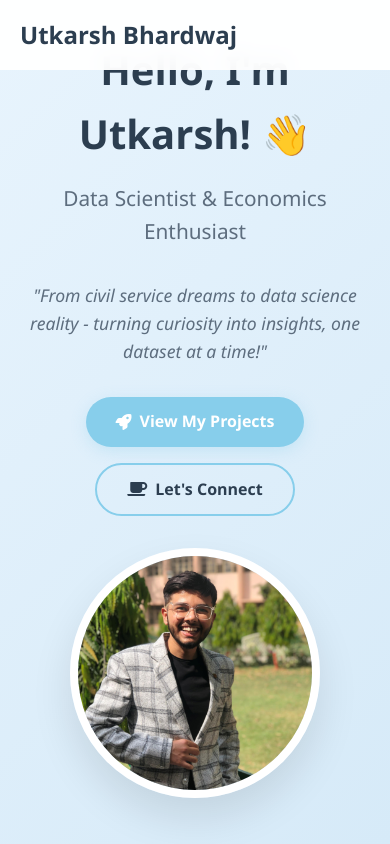
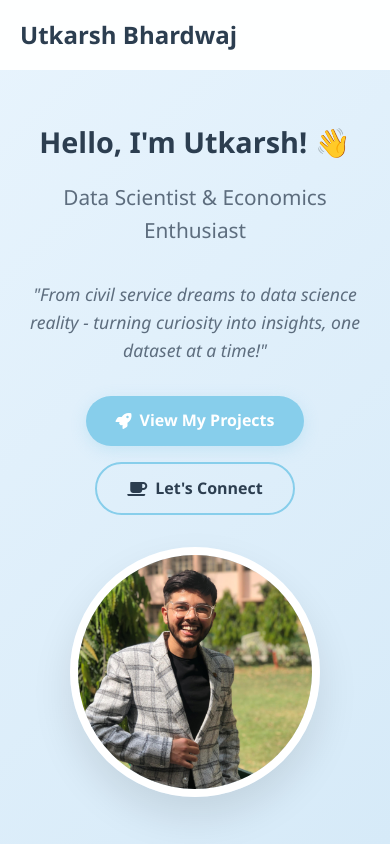
Before and after one commit to utkarsh-284/utkarsh-284.github.io, a plain HTML site: page index.html in a window 390 px wide. Shown: the top 844 px of the page. Drawn offline with Linux system fonts and the light colour scheme.

Commit message:
Update index.html for clear mobile view

```diff
--- a/index.html
+++ b/index.html
@@ -88,6 +88,7 @@
             align-items: center;
             position: relative;
             overflow: hidden;
+	    padding: 0 10px;
         }
 
         .hero-content {
@@ -96,13 +97,16 @@
             gap: 4rem;
             align-items: center;
             z-index: 2;
+	    margin-top: 80px;
         }
 
         .hero-text h1 {
-            font-size: 3.5rem;
+            font-size: clamp(1.8rem, 5vw, 3.5rem);
             font-weight: 700;
             margin-bottom: 1rem;
 	    white-space: nowrap;
+	    overflow: hidden;
+	    text-overflow: ellipsis;
         }
 
         .hero-text .subtitle {
@@ -511,11 +515,6 @@
         	align-items: center;
         	text-align: center;
         	gap: 2rem;
-    	}
-
-    	.hero-text h1 {
-        	font-size: 2.5rem;
-        	white-space: normal;
     	}
 
     	.profile-pic {
@@ -1087,4 +1086,5 @@
         });
     </script>
 </body>
+
 </html>
```
